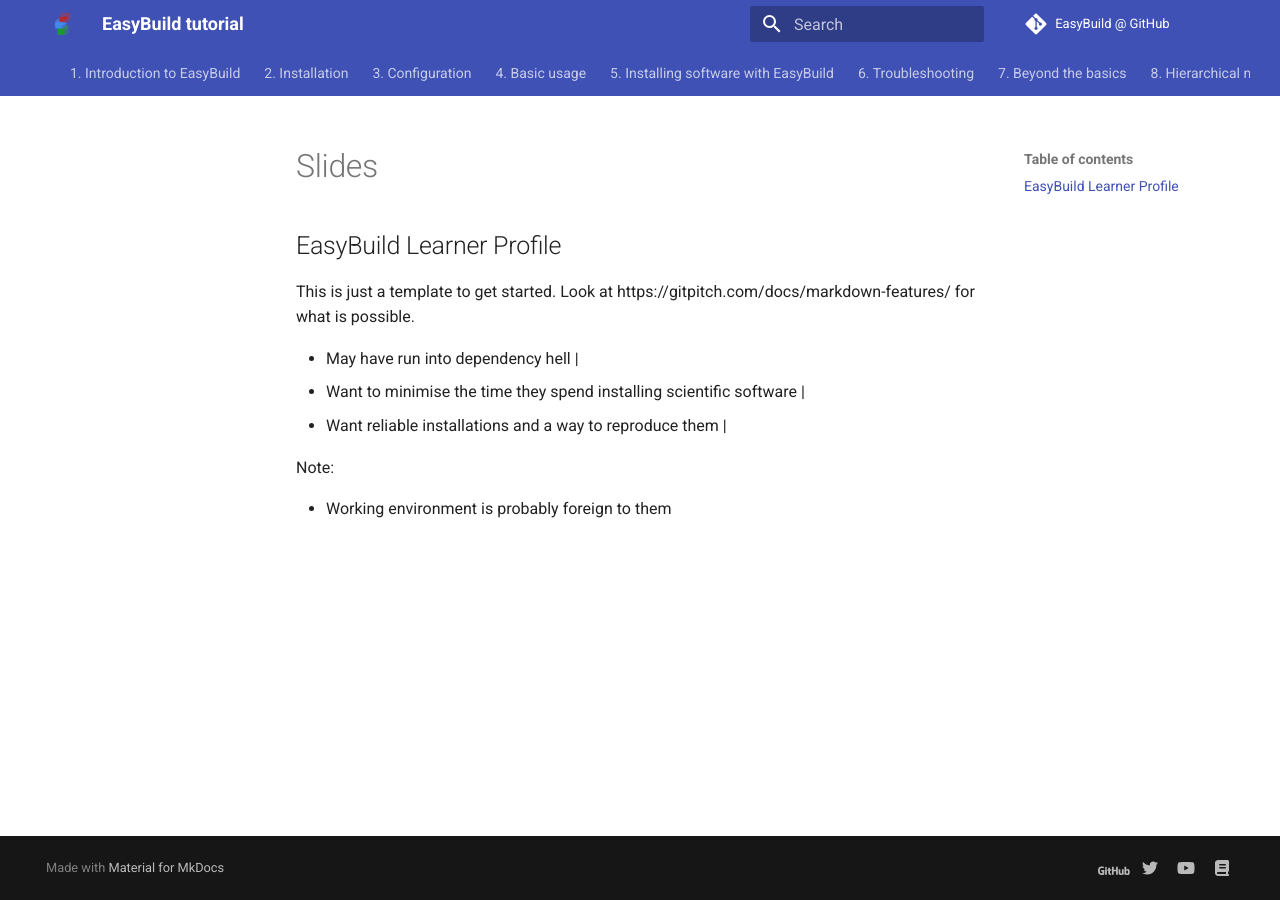
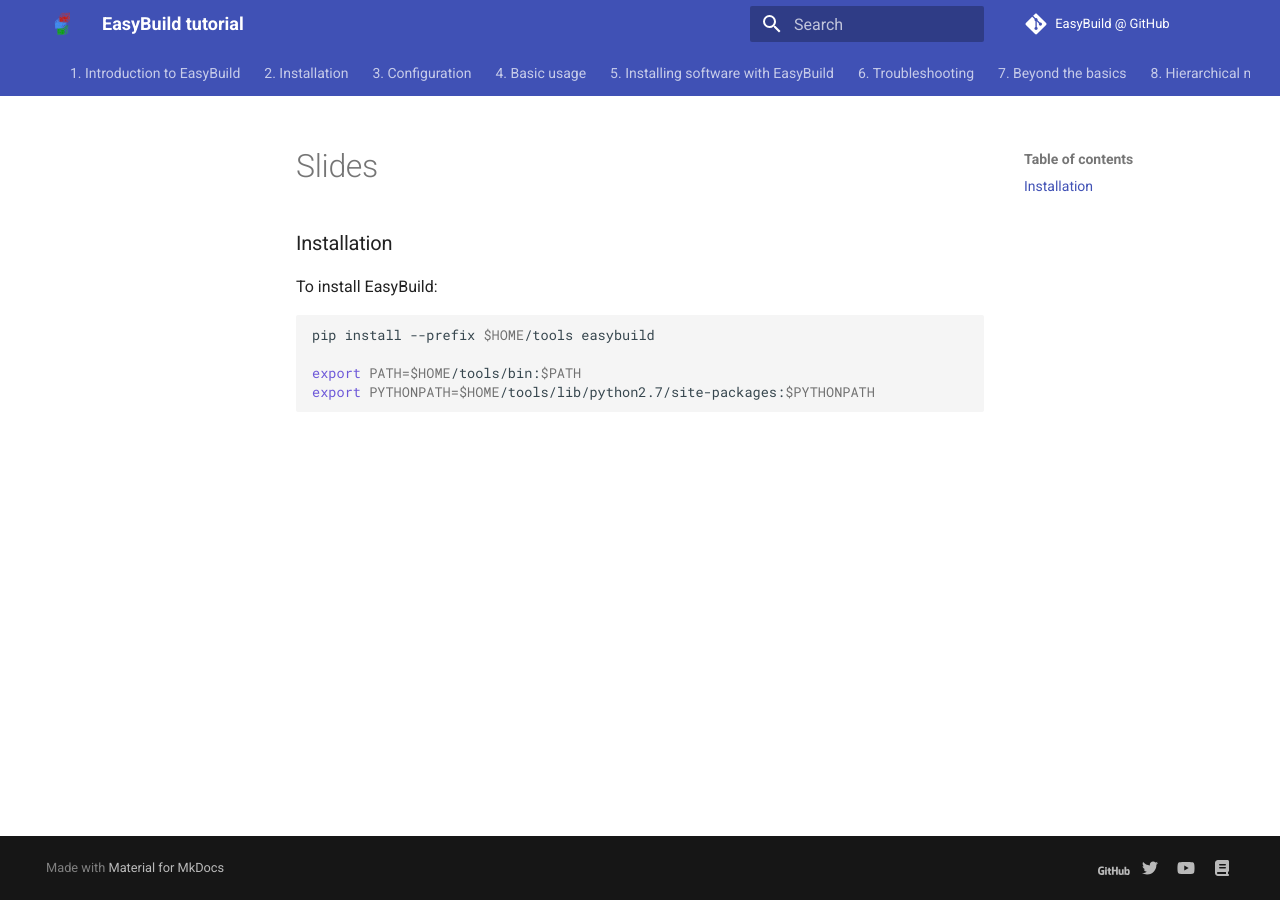
Before and after one commit to easybuilders/easybuild-tutorial, an MkDocs documentation site: the page built from docs/02_installation/slides.md, in a window 1280 px wide. Built offline with MkDocs 1.6.1 and Material for MkDocs 9.7.7, drawn with Linux system fonts in a browser that asks for light colours.

Commit message:
fix titles in installation/configuration slides

````diff
--- a/docs/02_installation/slides.md
+++ b/docs/02_installation/slides.md
@@ -1,12 +1,11 @@
-## EasyBuild Learner Profile
+### Installation
 
-This is just a template to get started. Look at https://gitpitch.com/docs/markdown-features/
-for what is possible.
+To install EasyBuild:
 
-- May have run into dependency hell |
-- Want to minimise the time they spend installing scientific software |
-- Want reliable installations and a way to reproduce them |
+```shell
 
-Note:
+pip install --prefix $HOME/tools easybuild
 
-- Working environment is probably foreign to them
+export PATH=$HOME/tools/bin:$PATH
+export PYTHONPATH=$HOME/tools/lib/python2.7/site-packages:$PYTHONPATH
+```
````
Also changed, not shown: docs/01_introduction/slides.md (+2 -2 lines), docs/03_configuration/slides.md (+2 -11 lines), presentation/slides-start.md (+1 -1 lines).
